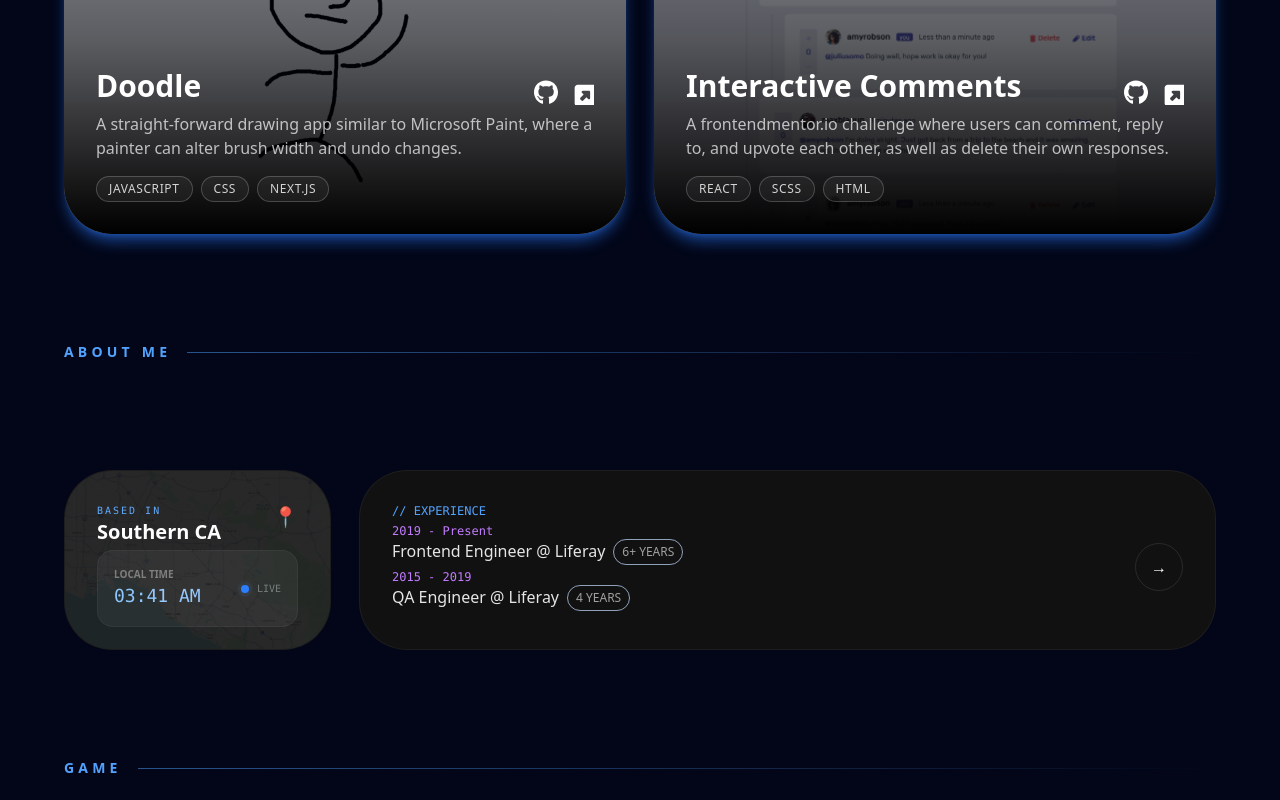
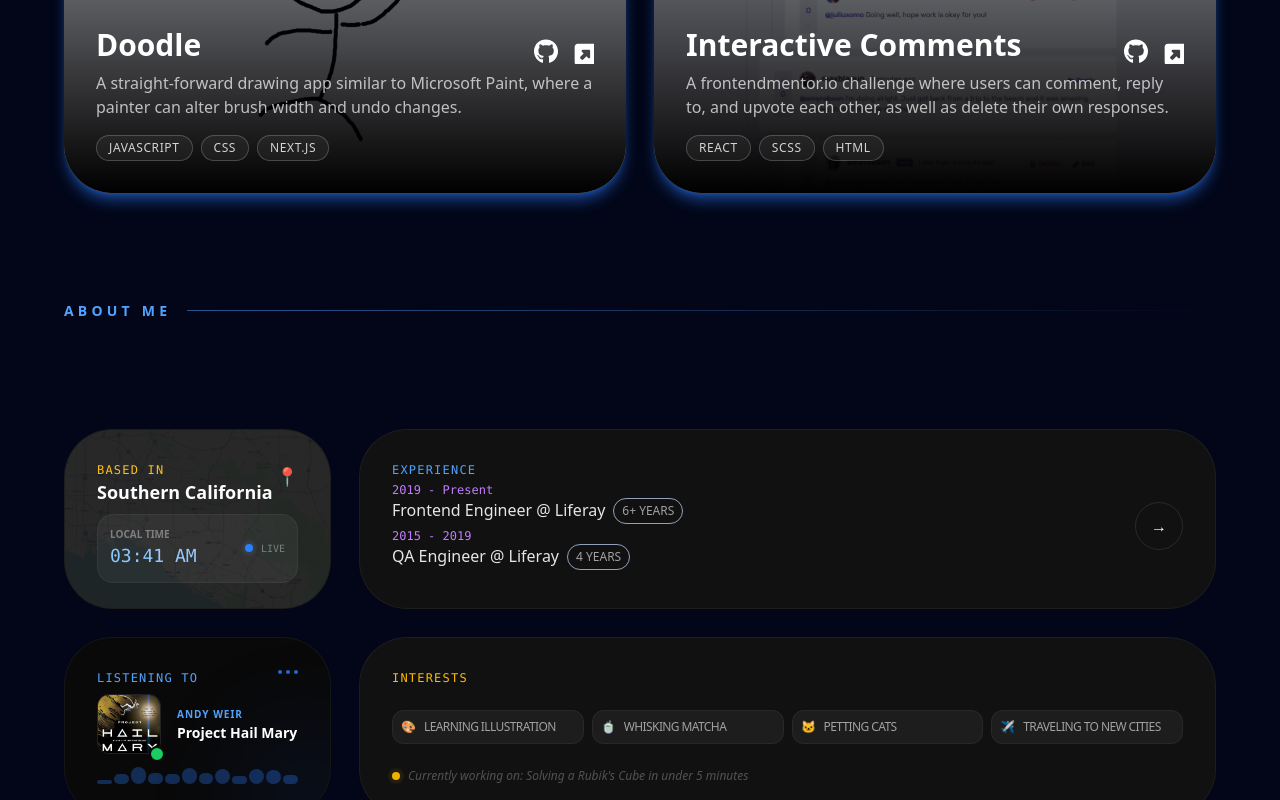
Before and after one commit to oliv-yu/oliv-yu.github.io, a Next.js app: page / in a window 1280 px wide. Shown: the part 2000-2800 px from the top of the page. Built offline with nearby package versions, Linux system fonts and the light colour scheme.

Commit message:
Add hobbies + currently listening

```diff
--- a/app/second/History.tsx
+++ b/app/second/History.tsx
@@ -1,8 +1,8 @@
 export default function History() {
   return (
     <>
-      <p className="text-xs text-blue-400 font-mono mb-1 uppercase">
-        // Experience
+      <p className="text-xs text-blue-400 font-mono mb-1 uppercase tracking-widest">
+        Experience
       </p>
 
       <div className="flex items-center justify-between">
--- /dev/null
+++ b/app/second/Hobbies.tsx
@@ -0,0 +1,42 @@
+const HOBBIES = [
+  { label: "Learning Illustration", icon: "🎨" },
+  { label: "Whisking Matcha", icon: "🍵" },
+  { label: "Petting Cats", icon: "🐱" },
+  { label: "Traveling to New Cities", icon: "✈️" },
+];
+
+export default function Hobbies() {
+  return (
+    <>
+      <div className="flex justify-between items-start">
+        <p className="text-xs font-mono text-amber-400 uppercase tracking-widest">
+          Interests
+        </p>
+      </div>
+
+      <div className="grid grid-cols-2 md:grid-cols-4 gap-2 mt-3">
+        {HOBBIES.map((hobby) => (
+          <div
+            key={hobby.label}
+            className="flex items-center gap-2 bg-white/5 rounded-xl p-2 border border-white/5 hover:bg-white/10 transition-colors"
+          >
+            <span className="text-xs">{hobby.icon}</span>
+            <span className="text-xs font-medium text-neutral-400 uppercase tracking-tighter">
+              {hobby.label}
+            </span>
+          </div>
+        ))}
+      </div>
+
+      <div className="mt-3 text-xs text-neutral-600 italic flex items-center">
+        <span className="relative flex h-2 w-2 mr-2">
+          <span className="animate-ping absolute inline-flex h-full w-full rounded-full bg-yellow-400 opacity-75"></span>
+          <span className="relative inline-flex rounded-full h-2 w-2 bg-yellow-500"></span>
+        </span>
+        <span>
+          Currently working on: Solving a Rubik's Cube in under 5 minutes
+        </span>
+      </div>
+    </>
+  );
+}
--- /dev/null
+++ b/app/second/Listening.tsx
@@ -0,0 +1,71 @@
+import { motion } from "motion/react";
+
+export default function Listening() {
+  return (
+    <>
+      {/* Header */}
+      <div className="flex justify-between items-start z-10">
+        <div>
+          <p className="text-xs font-mono text-blue-400 uppercase tracking-widest">
+            Listening To
+          </p>
+        </div>
+        <div className="flex gap-1">
+          <span className="w-1 h-1 rounded-full bg-blue-500 animate-pulse" />
+          <span className="w-1 h-1 rounded-full bg-blue-500 animate-pulse delay-75" />
+          <span className="w-1 h-1 rounded-full bg-blue-500 animate-pulse delay-150" />
+        </div>
+      </div>
+
+      {/* Main Content: Simulated Activity Player */}
+      <div className="flex items-center gap-4 py-2 z-10">
+        <div className="relative w-16 h-16 shrink-0">
+          <img
+            src="/images/currently_reading.png"
+            alt="Currently Reading"
+            className="rounded-xl object-cover border border-white/10 group-hover:rotate-3 transition-transform"
+          />
+          <div className="absolute -bottom-1 -right-1 bg-green-500 w-4 h-4 rounded-full border-2 border-[#090909] flex items-center justify-center">
+            <div className="w-1.5 h-1.5 bg-white rounded-full animate-ping" />
+          </div>
+        </div>
+
+        <div className="overflow-hidden">
+          <p className="text-[10px] font-bold text-blue-400 uppercase tracking-widest leading-none mb-1">
+            ANDY WEIR
+          </p>
+          <p className="text-sm font-bold text-white truncate">
+            Project Hail Mary
+          </p>
+        </div>
+      </div>
+
+      {/* Simulated Waveform / Progress */}
+      <div className="flex items-end gap-[2px] h-6 z-10">
+        {[0.4, 0.7, 1, 0.8, 0.5, 0.9, 0.6, 0.8, 0.4, 0.7, 0.9, 0.5].map(
+          (h, i) => (
+            <motion.div
+              key={i}
+              animate={{
+                height: [
+                  `${h * 100}%`,
+                  `${Math.random() * 100}%`,
+                  `${h * 100}%`,
+                ],
+              }}
+              transition={{
+                repeat: Infinity,
+                duration: 1.5,
+                delay: i * 0.1,
+              }}
+              className="flex-1 bg-blue-500/30 rounded-full"
+            />
+          ),
+        )}
+      </div>
+
+      {/* Background Glow */}
+      <div className="absolute -bottom-10 -right-10 w-32 h-32 bg-blue-600/10 blur-[50px] rounded-full group-hover:bg-blue-600/20 transition-colors" />
+    </>
+  );
+}
--- a/app/second/Location.tsx
+++ b/app/second/Location.tsx
@@ -22,22 +22,24 @@ export default function Location() {
     <>
       <img
         className="absolute inset-0 opacity-10 group-hover:scale-110 transition-transform duration-700"
-        alt="Map of OC"
+        alt="Map of SoCal"
         src="/images/map.png"
       />
 
       <div className="flex flex-col justify-between h-full w-full">
         <div className="flex justify-between items-start">
-          <div className="flex flex-col mb-1">
-            <p className="text-[10px] font-mono text-blue-400 uppercase tracking-[0.2em]">
+          <div className="flex flex-col mb-2">
+            <p className="text-xs font-mono text-amber-400 uppercase tracking-widest">
               Based in
             </p>
-            <h3 className="text-xl font-bold text-white">Southern CA</h3>
+            <h3 className="text-lg font-bold text-white">
+              Southern California
+            </h3>
           </div>
-          <span className="text-xl">📍</span>
+          <span className="text-lg">📍</span>
         </div>
 
-        <div className="bg-white/5 rounded-2xl p-4 flex items-center justify-between border border-white/5">
+        <div className="bg-white/5 rounded-2xl p-3 flex items-center justify-between border border-white/5">
           <div className="flex flex-col">
             <p className="text-[10px] text-neutral-500 uppercase font-bold">
               Local Time
--- a/app/second/index.tsx
+++ b/app/second/index.tsx
@@ -1,7 +1,9 @@
 import { motion } from "motion/react";
 import DecorativeAura from "./DecorativeAura";
 import History from "./History";
+import Hobbies from "./Hobbies";
 import JumpGame from "./JumpGame";
+import Listening from "./Listening";
 import Location from "./Location";
 import Projects from "./Projects";
 import ScrollProgress from "./ScrollProgress";
@@ -42,15 +44,17 @@ export default function index() {
               initial={{ opacity: 0, x: -20 }}
               whileInView={{ opacity: 1, x: 0 }}
               transition={{ duration: 1 }}
-              className="text-2xl md:text-4xl font-medium tracking-tight leading-relaxed max-w-4xl"
+              className="text-2xl md:text-3xl font-medium tracking-tight leading-relaxed max-w-4xl"
             >
               <span className="text-neutral-500">Hi! I’m a </span>
-              <span className="text-blue-400 italic">frontend developer</span>
-              <span className="text-neutral-500">
+              <span className="text-blue-400 italic md:text-3xl">
+                frontend developer
+              </span>
+              <p className="text-neutral-500">
                 {" "}
-                obsessed with blending technical{" "}
-              </span>
-              <span className="text-white">quality</span>
+                obsessed with blending{" "}
+                <span className="text-white">technical quality</span>
+              </p>
               <span className="text-neutral-500"> with </span>
               <span className="text-amber-400">delightful motion.</span>
             </motion.h2>
@@ -97,6 +101,20 @@ export default function index() {
             <History />
           </motion.div>
 
+          <motion.div
+            whileHover={{ scale: 1.03 }}
+            className="col-span-1 md:col-span-1 md:row-span-1 bg-[#090909] border border-white/5 rounded-[2.5rem] md:rounded-[3rem] p-8 flex flex-col justify-between overflow-hidden relative group"
+          >
+            <Listening />
+          </motion.div>
+
+          <motion.div
+            whileHover={{ scale: 1.03 }}
+            className="col-span-1 md:col-span-3 md:row-span-1 bg-[#111] border border-white/5 rounded-[2.5rem] md:rounded-[3rem] p-8 flex flex-col justify-between overflow-hidden relative group"
+          >
+            <Hobbies />
+          </motion.div>
+
           <div className="col-span-1 md:col-span-4 py-8 flex items-center gap-4">
             <h2 className="text-sm uppercase tracking-[0.3em] text-blue-400 font-bold whitespace-nowrap">
               Game
```
Also changed, not shown: public/images/currently_reading.png (added).
